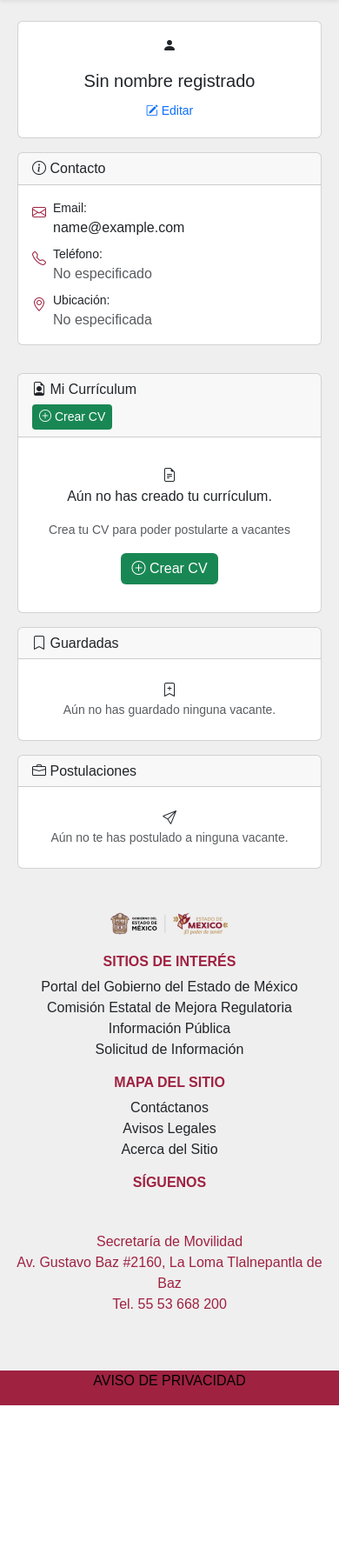
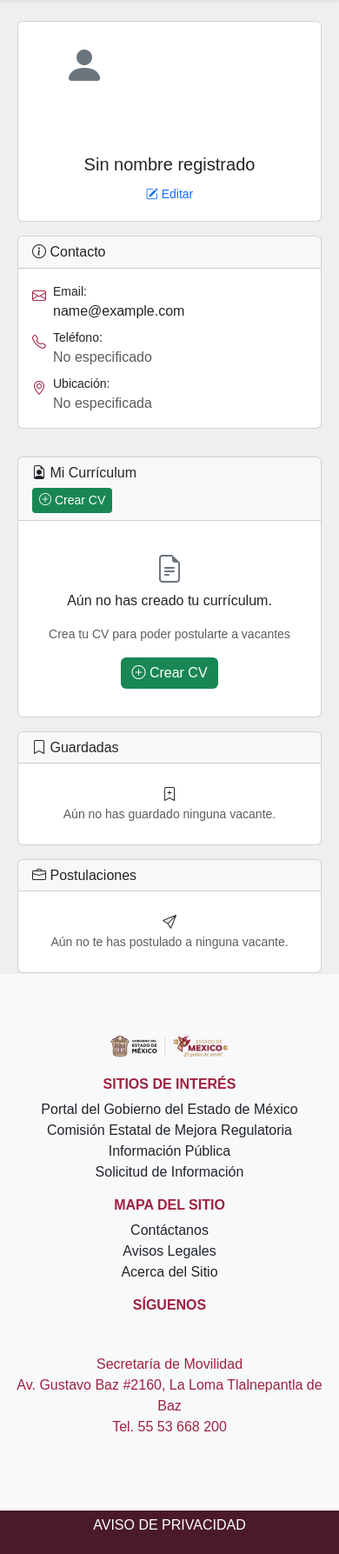
Before and after one commit to MarcoVD/bolsa_empleo, a Django app: page /perfil/interesado/ in a window 390 px wide; the page is wider, and only the part inside the window is pictured. Shown: the part 89-1876 px from the top of that part at 87% size. Before the commit the page ends 1705 px from the top of that part, so only its background shows below. Run offline with Django 5.2, Linux system fonts and the light colour scheme; the visitor is signed in with stand-in values (Sample User, id 1); data that the repository does not hold is empty.

Commit message:
imagen perfil mas sitio responsive

```diff
--- a/static/css/styles.css
+++ b/static/css/styles.css
@@ -395,10 +395,10 @@ h6 {
 }
 */
 /*!* Footer *!*/
-/*footer {*/
-/*    border-top: 1px solid #e9ecef;*/
-/*    margin-top: 50px;*/
-/*}*/
+footer {
+    border-top: 1px solid #e9ecef;
+    margin-top: 50px;
+}
 
 /*!* Estilos para avatares *!*/
 /*.avatar-circle {*/
@@ -443,17 +443,17 @@ h6 {
 /*    border-bottom: 1px solid #6c757d;*/
 /*}*/
 
-/*.footer {*/
-/*            background-color: #f8f9fa;*/
-/*            padding: 20px 0;*/
-/*        }*/
+.footer {
+            background-color: #f8f9fa;
+            padding: 20px 0;
+        }
 
-/*        .footer-bottom {*/
-/*            background-color: #4a192c;*/
-/*            color: white;*/
-/*            text-align: center;*/
-/*            padding: 5px 0;*/
-/*        }*/
+        .footer-bottom {
+            background-color: #4a192c;
+            color: white;
+            text-align: center;
+            padding: 5px 0;
+        }
 
 /*        @media (max-width: 768px) {*/
 /*            .custom-icon {*/
@@ -481,3 +481,52 @@ h6 {
 /*                width: 300px;*/
 /*            }*/
 /*        }*/
+
+profile-photo-container {
+        width: 160px;
+        height: 160px;
+        margin: 0 auto 1rem auto;
+        position: relative;
+        border-radius: 50%;
+        overflow: hidden;
+        background-color: #f8f9fa;
+        border: 3px solid #dee2e6;
+        display: flex;
+        align-items: center;
+        justify-content: center;
+    }
+
+    .profile-photo {
+        width: 100%;
+        height: 100%;
+        object-fit: cover;
+        object-position: center;
+    }
+
+    .profile-photo-placeholder {
+        font-size: 4rem;
+        color: #6c757d;
+    }
+
+    @media (max-width: 576px) {
+        .profile-photo-container {
+            width: 120px;
+            height: 120px;
+        }
+
+        .profile-photo-placeholder {
+            font-size: 3rem;
+        }
+    }
+
+    /* Espaciado responsive */
+    .empty-icon {
+        font-size: 2.5rem !important;
+        color: #6c757d;
+    }
+
+    @media (max-width: 576px) {
+        .empty-icon {
+            font-size: 2rem !important;
+        }
+    }
--- a/templates/base.html
+++ b/templates/base.html
@@ -137,9 +137,9 @@
             </div>
         </div>
     </footer>
-        <div class="footer-bottom bg-primary">
+        <div class="footer-bottom">
             <a href="https://smovilidad.edomex.gob.mx/legales" class="text-decoration-none">
-                <p class=" text-black text-center">AVISO DE PRIVACIDAD</p>
+                <p class="text-white">AVISO DE PRIVACIDAD</p>
             </a>
         </div>
     <!-- Bootstrap Bundle with Popper -->
--- a/templates/usuarios/perfil_interesado.html
+++ b/templates/usuarios/perfil_interesado.html
@@ -27,7 +27,6 @@
                         {% endif %}
                     </div>
                     <h4 class="h5 h-md-4 mb-2">{{ interesado.nombre_completo }}</h4>
-<!--                    <p class="text-muted small mb-3">{{ user.email }}</p>-->
                     <button class="btn btn-outline-primary btn-sm w-100 w-sm-auto"
                             data-bs-toggle="modal"
                             data-bs-target="#editarPerfilModal">
--- a/usuarios/views.py
+++ b/usuarios/views.py
@@ -286,7 +286,6 @@ def agregar_experiencia_ajax(request):
             'success': False,
             'error': str(e)
         })
-
 
 @login_required
 def agregar_educacion_ajax(request):
```
Also changed, not shown: media/interesados/ejemplo_hombre.jpg (added), media/interesados/ejemplo_hombre_JEirXE4.jpg (added), media/interesados/ejemplo_mujer.jpg (added), media/interesados/istockphoto-1973365581-612x612_h5KOtex.jpg (added), requirements.txt (line endings or trailing spaces).
